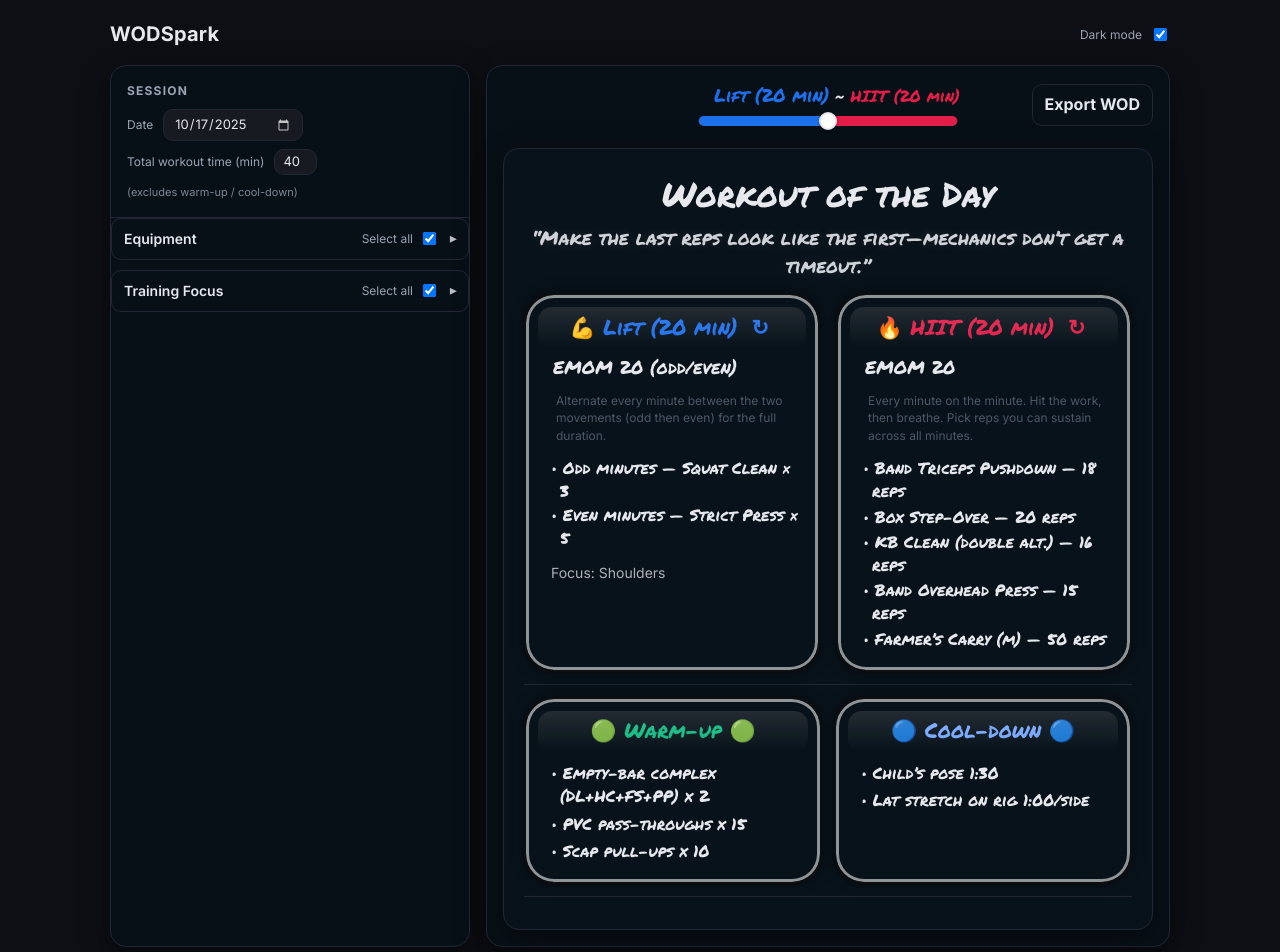
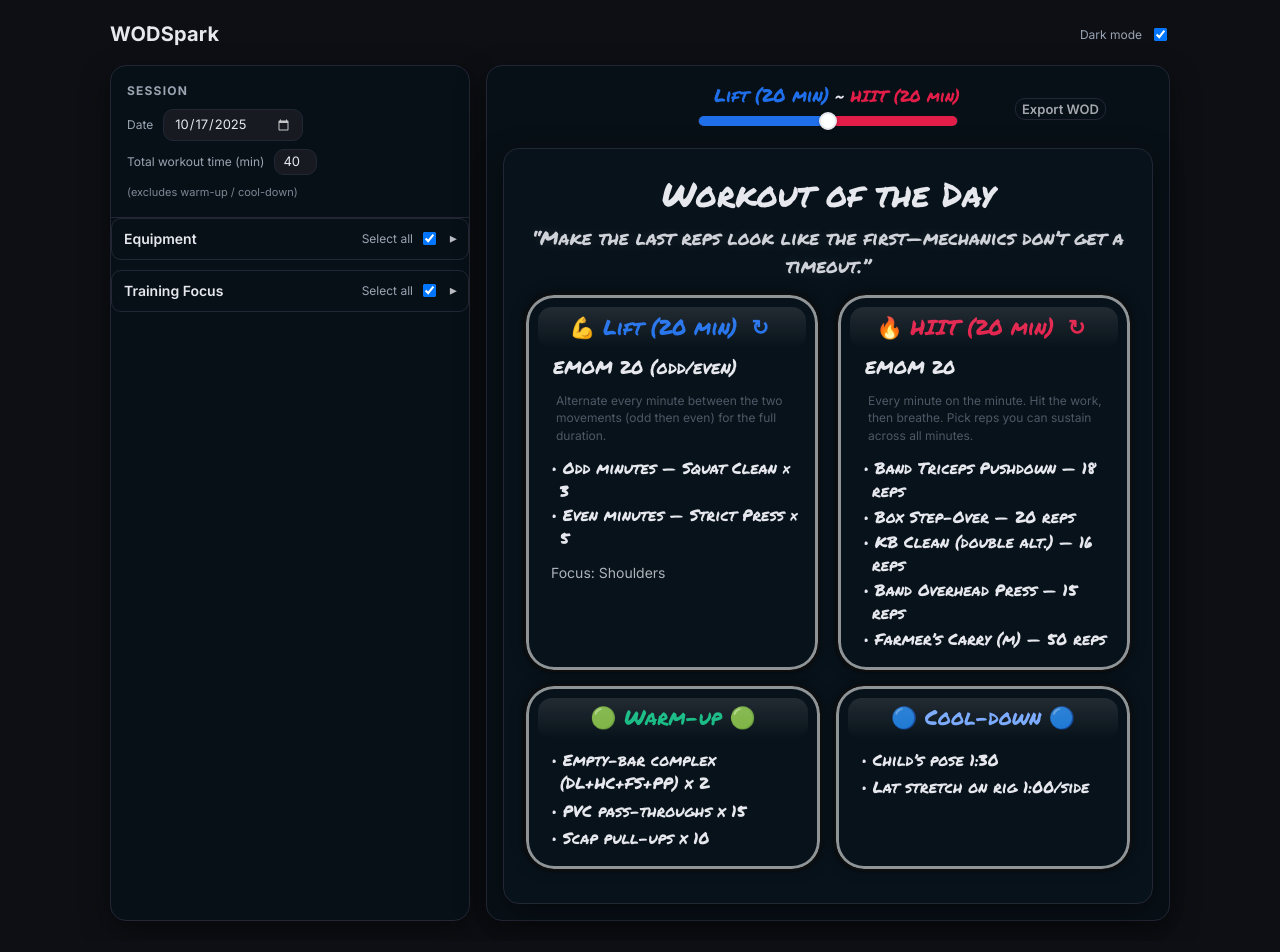
Before and after one commit to drobins25/crossfit-wod-generator, a React (Vite) app: page / in a window 1280 px wide. Shown: the top 952 px of the page. Built offline with nearby package versions, Linux system fonts and the light colour scheme.

Commit message:
CSS updates

```diff
--- a/src/theme.css
+++ b/src/theme.css
@@ -112,7 +112,11 @@ input[type="date"]::-webkit-calendar-picker-indicator {
   font-size: 16px;
 }
 .head{font-size:21px;margin-bottom:4px}
-.divider{height:1px;background:var(--border);margin:12px 0}
+.divider{
+  /*height:1px;*/
+  background:var(--border);
+  margin:12px 0
+}
 .blue{
   --wb-text: var(--blue);
   color:var(--blue)
@@ -143,8 +147,11 @@ input[type="date"]::-webkit-calendar-picker-indicator {
   }
 }
 .header-tools .export {
-  padding: 8px 12px;
-  justify-self: end; /* push button to the right edge */
+  justify-self: center;
+  margin-top: 8px;
+  font-size: small;
+  color: #e7e8efb3;
+  font-weight: 600;
 }
 @media (max-width: 520px){
   .header-tools {
```
